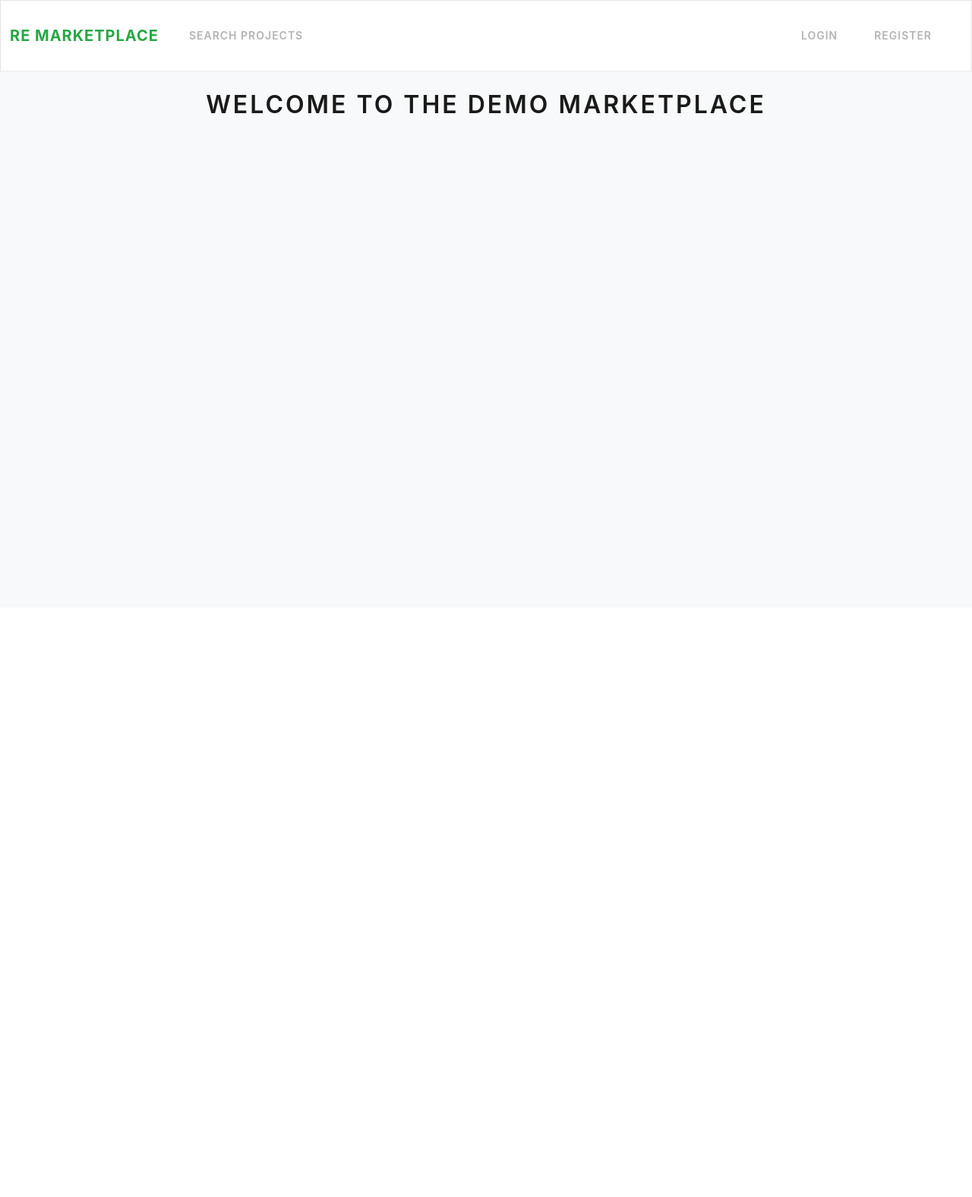
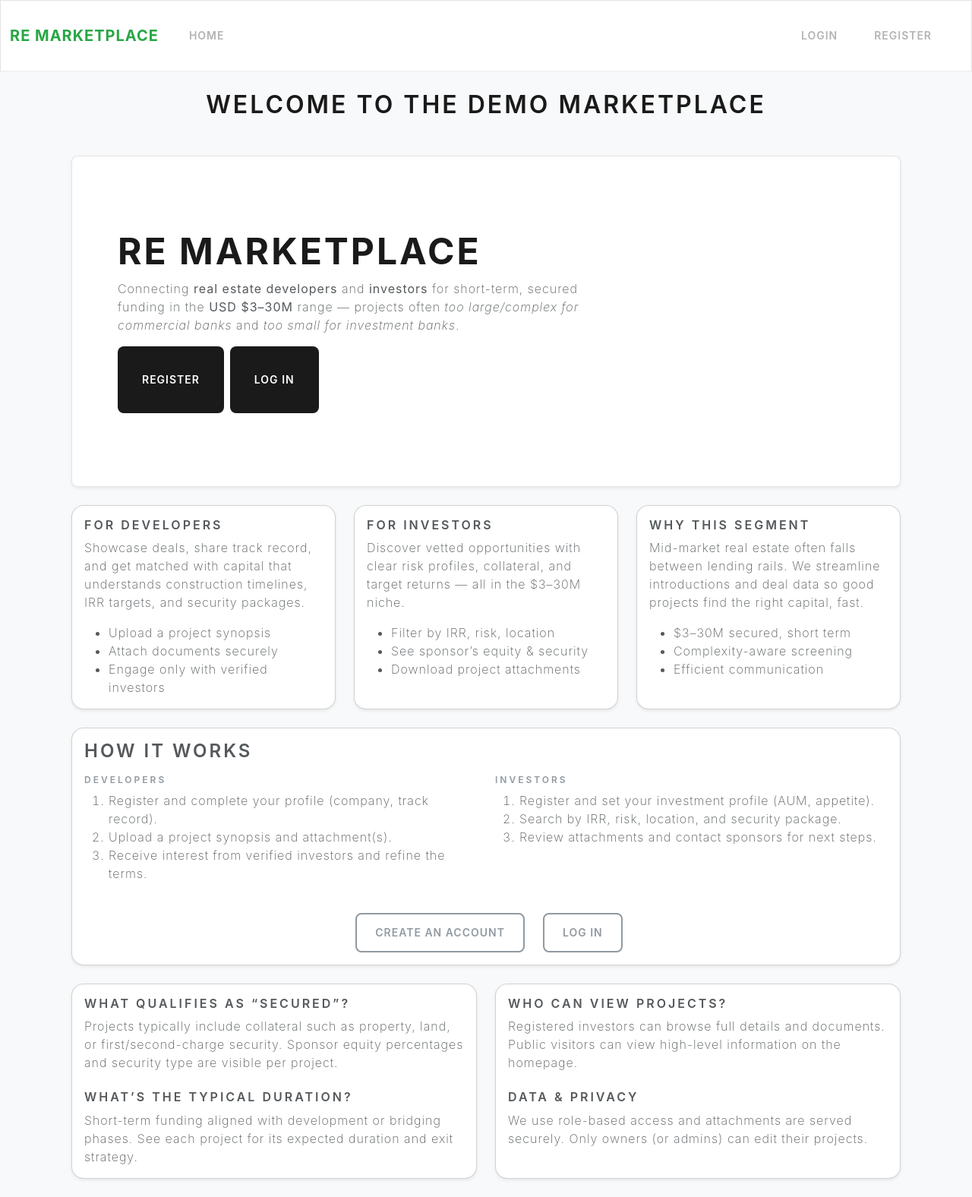
Before and after one commit to posylkm/myapp, a Flask app: page / in a window 1280 px wide. Shown: the whole page at 76% size. Before the commit the page ends 149 px from the top, so only its background shows below. Run offline with Flask 3, Linux system fonts and the light colour scheme; some libraries are stand-ins or nearby versions.

Commit message:
added HOME page

```diff
--- a/app.py
+++ b/app.py
@@ -23,25 +23,23 @@ def can_edit_project(project, user):
     return getattr(user, "role", None) == "developer" and project.user_id == user.id
 
 
+
 app = Flask(__name__, instance_relative_config=True)
-
 
 database_url = os.environ.get("DATABASE_URL")
 if database_url:
-    # Render-style URLs may start with postgres://
     app.config["SQLALCHEMY_DATABASE_URI"] = database_url.replace("postgres://", "postgresql://", 1)
+    app.config['SECRET_KEY'] = os.environ.get('SECRET_KEY', 'dev-secret-change-me')
 else:
     app.config.from_mapping(
-        SECRET_KEY='your-secret-key-change-this',
+        SECRET_KEY='dev-secret-change-me',
         DATABASE=os.path.join(app.instance_path, 'projects.db'),
     )
     app.config['SQLALCHEMY_DATABASE_URI'] = f'sqlite:///{app.config["DATABASE"]}'
 
-
 app.config['SQLALCHEMY_TRACK_MODIFICATIONS'] = False
 app.config['UPLOAD_FOLDER'] = 'uploads'
 app.config['MAX_CONTENT_LENGTH'] = 16 * 1024 * 1024
-app.config['SECRET_KEY'] = os.environ.get('SECRET_KEY', 'dev-secret-change-me')
 os.makedirs(app.config['UPLOAD_FOLDER'], exist_ok=True)
 
 db.init_app(app)
@@ -72,6 +70,7 @@ admin.add_view(SecureModelView(Project, db.session))
 #     can_delete = False
 
 # admin.add_view(ReadOnlyModelView(Project, db.session))
+
 
 
 @login_manager.user_loader
@@ -140,9 +139,17 @@ class ProjectForm(FlaskForm):
     submit = SubmitField('Upload Project')
 
 # Routes
-@app.route('/')
-def index():
-    return render_template('base.html')
+# @app.route('/')
+# def index():
+#     return render_template('base.html')
+
+
+@app.route("/")
+def home():
+    return render_template("home.html")
+
+
+
 
 
 @app.route("/register", methods=["GET", "POST"])
@@ -197,6 +204,8 @@ def register():
     return render_template("register.html", form=form)
 
 
+
+
 @app.route('/login', methods=['GET', 'POST'])
 def login():
     form = LoginForm()
@@ -205,7 +214,7 @@ def login():
         if user and user.check_password(form.password.data):
             login_user(user)
             flash('Login successful!')
-            return redirect(url_for('index'))
+            return redirect(url_for('home'))
         flash('Invalid email or password!')
     return render_template('login.html', form=form)
 
@@ -214,7 +223,7 @@ def login():
 def logout():
     logout_user()
     flash('Logged out successfully!')
-    return redirect(url_for('index'))
+    return redirect(url_for('home'))
 
 @app.route('/upload', methods=['GET', 'POST'])
 @login_required
@@ -329,8 +338,16 @@ def uploaded_file(filename):
 @app.route('/search', methods=['GET', 'POST'])
 def search():
     query = request.form.get('query', '') if request.method == 'POST' else ''
+    # projects = Project.query.all() if not query else Project.query.filter(
+    #     Project.title.contains(query) | Project.description.contains(query) | Project.location.contains(query)
+    # ).all()
+    query = request.form.get('query', '') if request.method == 'POST' else ''
     projects = Project.query.all() if not query else Project.query.filter(
-        Project.title.contains(query) | Project.description.contains(query) | Project.location.contains(query)
+        or_(
+            Project.title.ilike(f"%{query}%"),
+            Project.description.ilike(f"%{query}%"),
+            Project.location.ilike(f"%{query}%")
+        )
     ).all()
     return render_template('search.html', projects=projects, query=query)
 
--- a/misc.py
+++ b/misc.py
@@ -20,5 +20,5 @@ with app.app_context():
 
 # PUSH TO GIT
 # !git add .
-# !git commit -m "more register info & added admin"
+# !git commit -m "cleanups and visuals"
 # !git push
--- a/templates/base.html
+++ b/templates/base.html
@@ -18,16 +18,21 @@
 <body>
     <nav class="navbar navbar-expand-lg navbar-light bg-light">
         <div class="container-fluid">
-            <a class="navbar-brand" href="{{ url_for('index') }}">RE Marketplace</a>
+            <a class="navbar-brand" href="{{ url_for('home') }}">RE Marketplace</a>
             <button class="navbar-toggler" type="button" data-bs-toggle="collapse" data-bs-target="#navbarNav">
                 <span class="navbar-toggler-icon"></span>
             </button>
             <div class="collapse navbar-collapse" id="navbarNav">
                 <ul class="navbar-nav me-auto">
-                    <li class="nav-item"><a class="nav-link" href="{{ url_for('search') }}">Search Projects</a></li>
+                    <li class="nav-item"><a class="nav-link" href="{{ url_for('home') }}">Home</a></li>
+                    {% if current_user.is_authenticated %}
+                        <li class="nav-item"><a class="nav-link" href="{{ url_for('search') }}">Search Projects</a></li>
+                    {% endif %}
+
                     {% if current_user.is_authenticated and current_user.role == 'developer' %}
                         <li class="nav-item"><a class="nav-link" href="{{ url_for('upload') }}">Upload Project</a></li>
                     {% endif %}
+
                 </ul>
                 <ul class="navbar-nav">
                     {% if current_user.is_authenticated %}
--- /dev/null
+++ b/templates/home.html
@@ -0,0 +1,137 @@
+{% extends "base.html" %}
+{% block title %}Home — RE Marketplace{% endblock %}
+{% block head %}
+  {{ super() }}
+  <meta name="description" content="RE Marketplace connects developers and investors for secured short-term funding in the $3–30M range.">
+{% endblock %}
+{% block content %}
+  <!-- your homepage content -->
+<div class="container py-4">
+
+  <!-- Hero -->
+  <div class="p-5 mb-4 bg-light rounded-3 shadow-sm">
+    <div class="container-fluid py-5">
+      <h1 class="display-5 fw-bold">RE Marketplace</h1>
+      <p class="col-md-8 fs-5">
+        Connecting <strong>real estate developers</strong> and <strong>investors</strong> for
+        short-term, secured funding in the <strong>USD $3–30M</strong> range —
+        projects often <em>too large/complex for commercial banks</em> and
+        <em>too small for investment banks</em>.
+      </p>
+
+            {% if current_user.is_authenticated %}
+
+            {% else %}
+                <div class="d-flex gap-2">
+                  <a href="{{ url_for('register') }}" class="btn btn-primary btn-lg">Register</a>
+                  <a href="{{ url_for('login') }}" class="btn btn-primary btn-lg">Log in</a>
+                </div>
+            {% endif %}
+
+    </div>
+  </div>
+
+  <!-- Value props -->
+  <div class="row g-4 mb-4">
+    <div class="col-md-4">
+      <div class="card h-100 shadow-sm">
+        <div class="card-body">
+          <h5 class="card-title">For Developers</h5>
+          <p class="card-text">Showcase deals, share track record, and get matched with capital that understands construction timelines, IRR targets, and security packages.</p>
+          <ul class="mb-0">
+            <li>Upload a project synopsis</li>
+            <li>Attach documents securely</li>
+            <li>Engage only with verified investors</li>
+          </ul>
+        </div>
+      </div>
+    </div>
+    <div class="col-md-4">
+      <div class="card h-100 shadow-sm">
+        <div class="card-body">
+          <h5 class="card-title">For Investors</h5>
+          <p class="card-text">Discover vetted opportunities with clear risk profiles, collateral, and target returns — all in the $3–30M niche.</p>
+          <ul class="mb-0">
+            <li>Filter by IRR, risk, location</li>
+            <li>See sponsor’s equity & security</li>
+            <li>Download project attachments</li>
+          </ul>
+        </div>
+      </div>
+    </div>
+    <div class="col-md-4">
+      <div class="card h-100 shadow-sm">
+        <div class="card-body">
+          <h5 class="card-title">Why This Segment</h5>
+          <p class="card-text">Mid-market real estate often falls between lending rails. We streamline introductions and deal data so good projects find the right capital, fast.</p>
+          <ul class="mb-0">
+            <li>$3–30M secured, short term</li>
+            <li>Complexity-aware screening</li>
+            <li>Efficient communication</li>
+          </ul>
+        </div>
+      </div>
+    </div>
+  </div>
+
+  <!-- How it works -->
+  <div class="card mb-4 shadow-sm">
+    <div class="card-body">
+      <h3 class="card-title mb-3">How it works</h3>
+      <div class="row">
+        <div class="col-md-6">
+          <h6 class="text-uppercase text-muted">Developers</h6>
+          <ol class="mb-3">
+            <li>Register and complete your profile (company, track record).</li>
+            <li>Upload a project synopsis and attachment(s).</li>
+            <li>Receive interest from verified investors and refine the terms.</li>
+          </ol>
+        </div>
+        <div class="col-md-6">
+          <h6 class="text-uppercase text-muted">Investors</h6>
+          <ol class="mb-3">
+            <li>Register and set your investment profile (AUM, appetite).</li>
+            <li>Search by IRR, risk, location, and security package.</li>
+            <li>Review attachments and contact sponsors for next steps.</li>
+          </ol>
+        </div>
+      </div>
+      <div>
+          <div class="d-flex justify-content-center mt-4 gap-3">
+            {% if current_user.is_authenticated %}
+              <a href="{{ url_for('upload') }}" class="btn btn-outline-secondary ms-2">Upload a project</a>
+            {% else %}
+              <a href="{{ url_for('register') }}" class="btn btn-outline-secondary ms-2">Create an account</a>
+              <a href="{{ url_for('login') }}" class="btn btn-outline-secondary ms-2">Log in</a>
+            {% endif %}
+        </div>
+      </div>
+    </div>
+  </div>
+
+  <!-- FAQ / Notes -->
+  <div class="row g-4">
+    <div class="col-md-6">
+      <div class="card h-100 shadow-sm">
+        <div class="card-body">
+          <h5 class="card-title">What qualifies as “secured”?</h5>
+          <p class="card-text">Projects typically include collateral such as property, land, or first/second-charge security. Sponsor equity percentages and security type are visible per project.</p>
+          <h5 class="card-title mt-4">What’s the typical duration?</h5>
+          <p class="card-text">Short-term funding aligned with development or bridging phases. See each project for its expected duration and exit strategy.</p>
+        </div>
+      </div>
+    </div>
+    <div class="col-md-6">
+      <div class="card h-100 shadow-sm">
+        <div class="card-body">
+          <h5 class="card-title">Who can view projects?</h5>
+          <p class="card-text">Registered investors can browse full details and documents. Public visitors can view high-level information on the homepage.</p>
+          <h5 class="card-title mt-4">Data & privacy</h5>
+          <p class="card-text">We use role-based access and attachments are served securely. Only owners (or admins) can edit their projects.</p>
+        </div>
+      </div>
+    </div>
+  </div>
+
+</div>
+{% endblock %}
```
Also changed, not shown: 1 other file.
